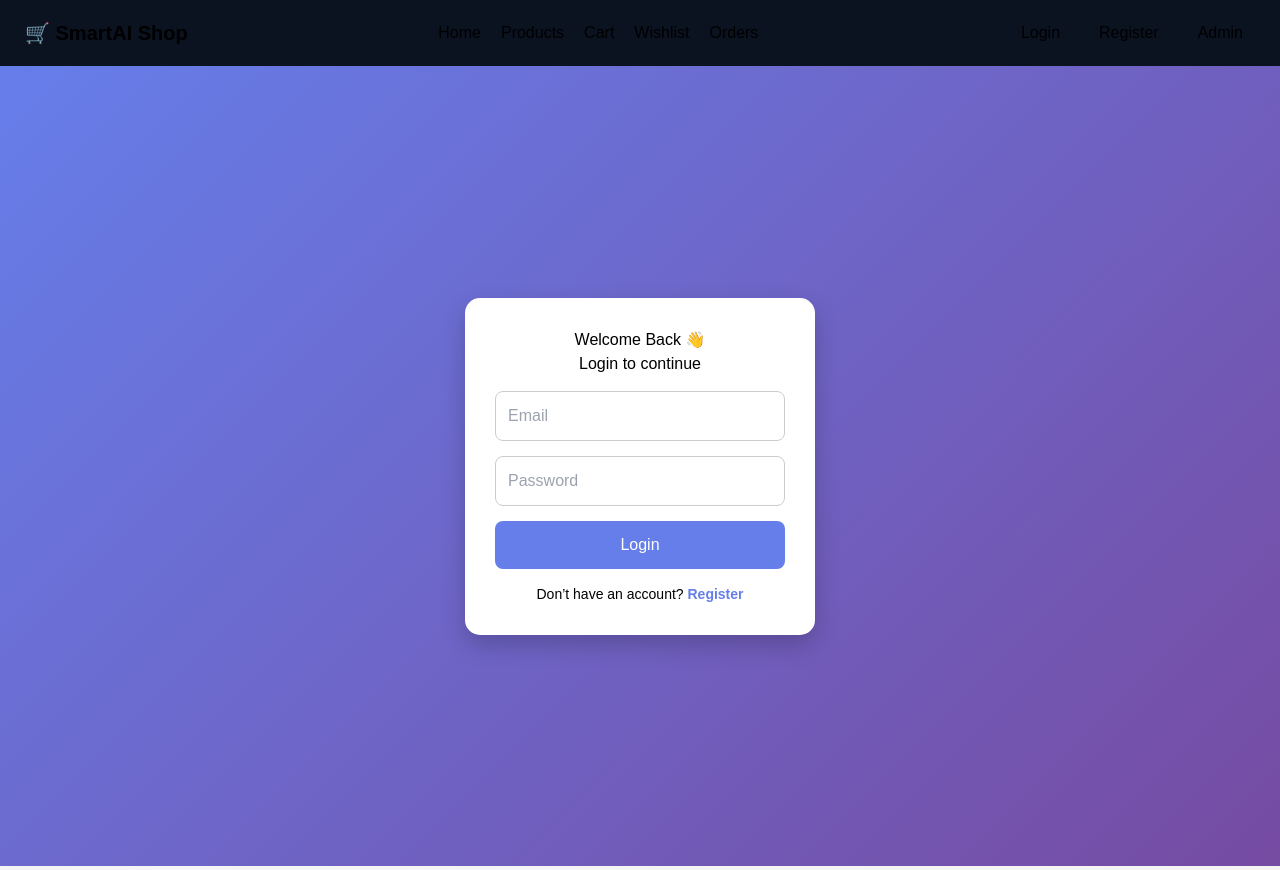
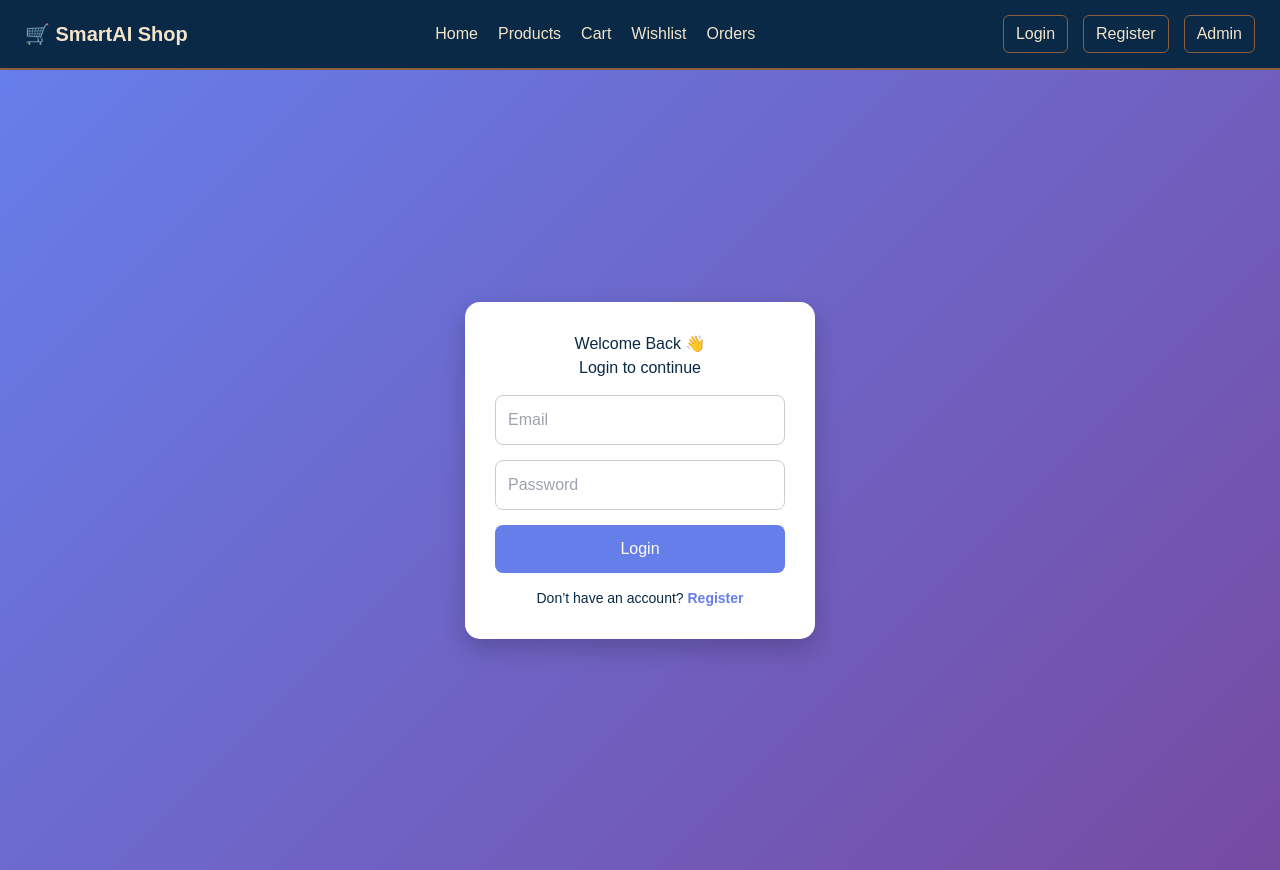
Before and after one commit to pallavinarsinge04/smart_ai_ecommerce, a React (Vite) app in the folder client/: page /login in a window 1280 px wide. Built offline with nearby package versions, Linux system fonts and the light colour scheme.

Commit message:
Update global theme with new ecommerce color palette and improve UI styling

```diff
--- a/client/src/index.css
+++ b/client/src/index.css
@@ -2,18 +2,38 @@
 @tailwind components;
 @tailwind utilities;
 
+/* =========================
+   GLOBAL THEME COLORS
+========================= */
+:root {
+  --primary: #0A2947;   /* Deep Navy */
+  --secondary: #8B5E3C; /* Brown Accent */
+  --bg: #F3E4C9;        /* Cream Background */
+  --card: #D3D4C0;      /* Soft Card */
+  --text: #0A2947;
+  --border: #8B5E3C;
+}
+
+/* =========================
+   BASE STYLES
+========================= */
 body {
   margin: 0;
   font-family: Arial, sans-serif;
-  background: #f5f5f5;
+  background: var(--bg);
+  color: var(--text);
 }
+
+/* =========================
+   NAVBAR
+========================= */
 .navbar {
   display: flex;
   justify-content: space-between;
   align-items: center;
   padding: 15px 25px;
-  background: #0b1220;
-  border-bottom: 1px solid var(--border);
+  background: var(--primary);
+  border-bottom: 2px solid var(--secondary);
   position: sticky;
   top: 0;
   z-index: 100;
@@ -23,7 +43,7 @@ body {
 .logo {
   font-size: 20px;
   font-weight: bold;
-  color: var(--secondary);
+  color: var(--bg);
 }
 
 /* CENTER LINKS */
@@ -33,8 +53,9 @@ body {
 }
 
 .nav-center a {
-  color: var(--text);
+  color: var(--bg);
   transition: 0.3s;
+  text-decoration: none;
 }
 
 .nav-center a:hover {
@@ -49,12 +70,58 @@ body {
 
 .nav-right a {
   padding: 6px 12px;
-  border: 1px solid var(--border);
+  border: 1px solid var(--secondary);
   border-radius: 6px;
+  transition: 0.3s;
+  color: var(--bg);
+  text-decoration: none;
+}
+
+.nav-right a:hover {
+  background: var(--secondary);
+  color: var(--bg);
+}
+
+/* =========================
+   PRODUCT CARD
+========================= */
+.card {
+  background: var(--card);
+  border: 2px solid var(--border);
+  padding: 15px;
+  border-radius: 12px;
+  transition: 0.3s ease;
+}
+
+.card:hover {
+  transform: translateY(-5px);
+  box-shadow: 0 10px 25px rgba(0,0,0,0.15);
+}
+
+/* =========================
+   BUTTONS
+========================= */
+button {
+  background: var(--secondary);
+  color: var(--bg);
+  border: none;
+  padding: 10px 15px;
+  border-radius: 8px;
+  cursor: pointer;
   transition: 0.3s;
 }
 
-.nav-right a:hover {
+button:hover {
   background: var(--primary);
-  color: white;
+  color: var(--bg);
 }
+
+/* =========================
+   INPUTS
+========================= */
+input {
+  padding: 10px;
+  border-radius: 8px;
+  border: 2px solid var(--border);
+  width: 100%;
+}
```
